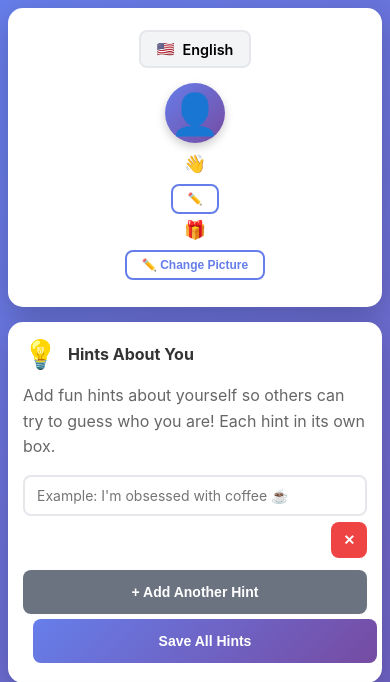
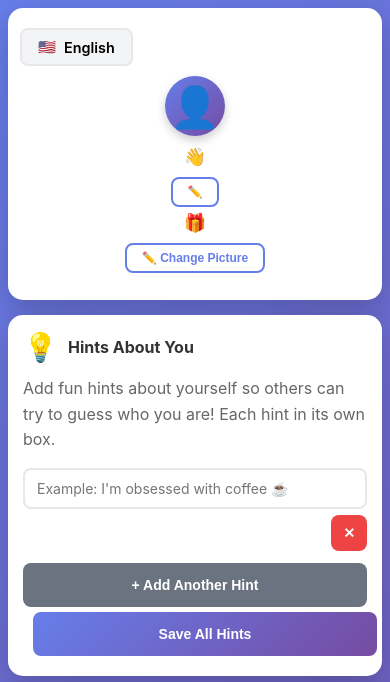
Before and after one commit to cmsgraham/secret-santa, a Flask app: template templates/member.html in a window 390 px wide. Shown: the top 682 px of the page. Run offline with Flask 3, Linux system fonts and the light colour scheme; the template is opened without the code that fills it, so the values that code supplies are empty.

Commit message:
fix: Improve member header responsive layout with flex containers

```diff
--- a/templates/member.html
+++ b/templates/member.html
@@ -29,6 +29,32 @@
             border-radius: 15px;
             margin-bottom: 20px;
             box-shadow: 0 10px 30px rgba(0, 0, 0, 0.2);
+        }
+
+        .header-top {
+            display: flex;
+            justify-content: space-between;
+            align-items: center;
+            margin-bottom: 15px;
+            gap: 12px;
+            flex-wrap: wrap;
+        }
+
+        .header-actions {
+            display: flex;
+            gap: 10px;
+            align-items: center;
+            flex-wrap: wrap;
+        }
+
+        .header-actions .btn {
+            margin-bottom: 0;
+            margin-left: 0;
+        }
+
+        .header-lang {
+            display: flex;
+            align-items: center;
         }
 
         .dashboard-link {
@@ -665,6 +691,21 @@
                 font-size: 16px;
             }
 
+            .header-top {
+                flex-direction: column;
+                align-items: flex-start;
+            }
+
+            .header-actions {
+                width: 100%;
+                justify-content: flex-start;
+            }
+
+            .header-lang {
+                width: 100%;
+                justify-content: flex-end;
+            }
+
             .link-group {
                 gap: 8px;
             }
@@ -698,6 +739,22 @@
 
             .header {
                 padding: 12px;
+            }
+
+            .header-top {
+                flex-direction: column;
+                align-items: flex-start;
+                gap: 8px;
+            }
+
+            .header-actions {
+                justify-content: flex-start;
+                width: 100%;
+            }
+
+            .header-lang {
+                width: 100%;
+                justify-content: flex-start;
             }
 
             .header h1 {
@@ -880,19 +937,19 @@
 <body>
     <div class="container">
         <div class="header">
-            <div style="display: flex; justify-content: space-between; align-items: center; margin-bottom: 15px;">
-                <div>
+            <div class="header-top">
+                <div class="header-actions">
                     {% if session.get('user_id') or session.get('participant_email') %}
                     <a href="{{ url_for('dashboard') }}" class="dashboard-link">
                         ← {{ t('member_back_to_dashboard') }}
                     </a>
                     <!-- Link to Santa's Secret Wall Feed -->
-                    <a href="{{ url_for('feed', code=event.code) }}" class="btn" style="margin-bottom: 0; margin-left: 10px;">
+                    <a href="{{ url_for('feed', code=event.code) }}" class="btn">
                         🎉 {{ t('feed_title') }}
                     </a>
                     {% endif %}
                 </div>
-                <div>
+                <div class="header-lang">
                     {% include 'components/language_selector.html' %}
                 </div>
             </div>
```
